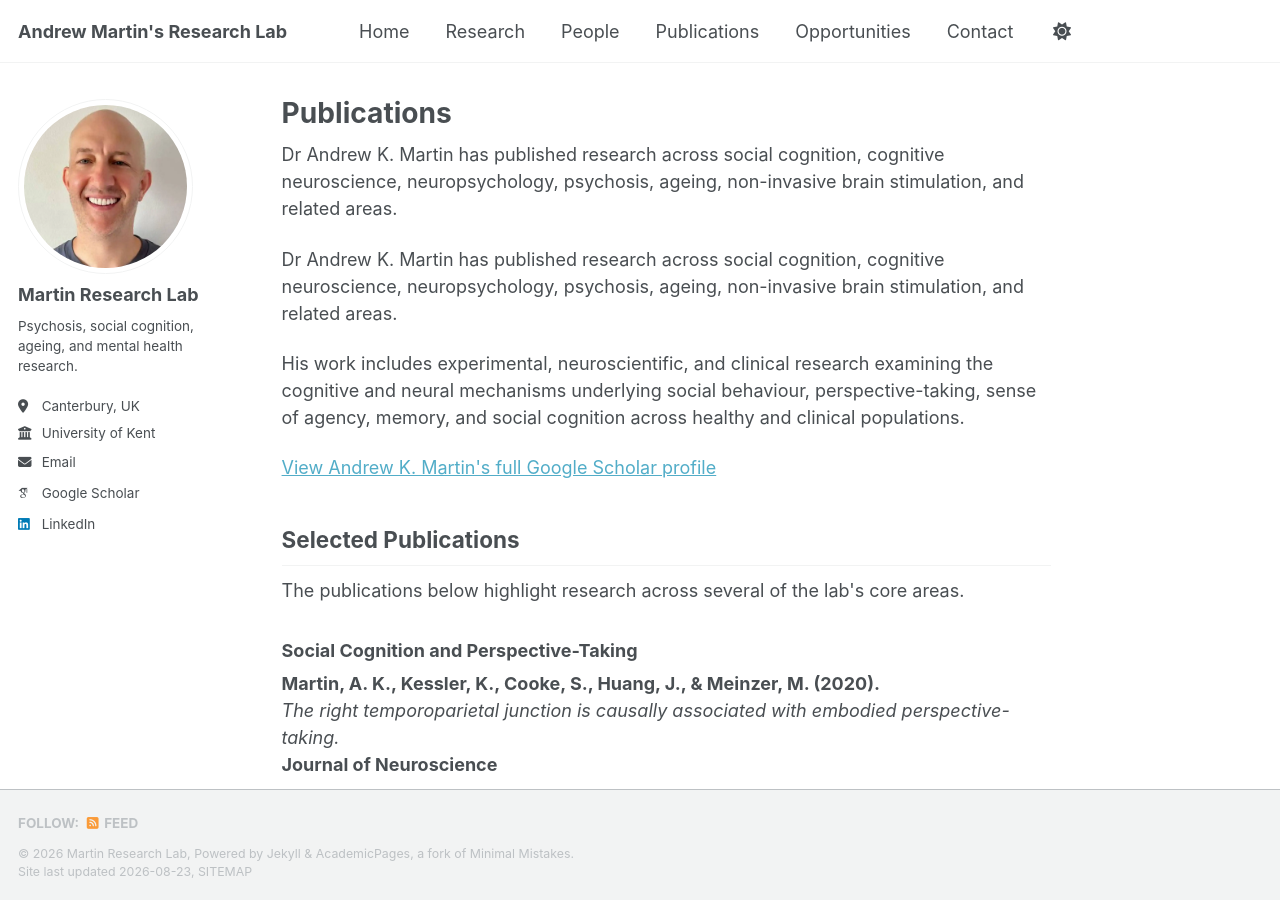
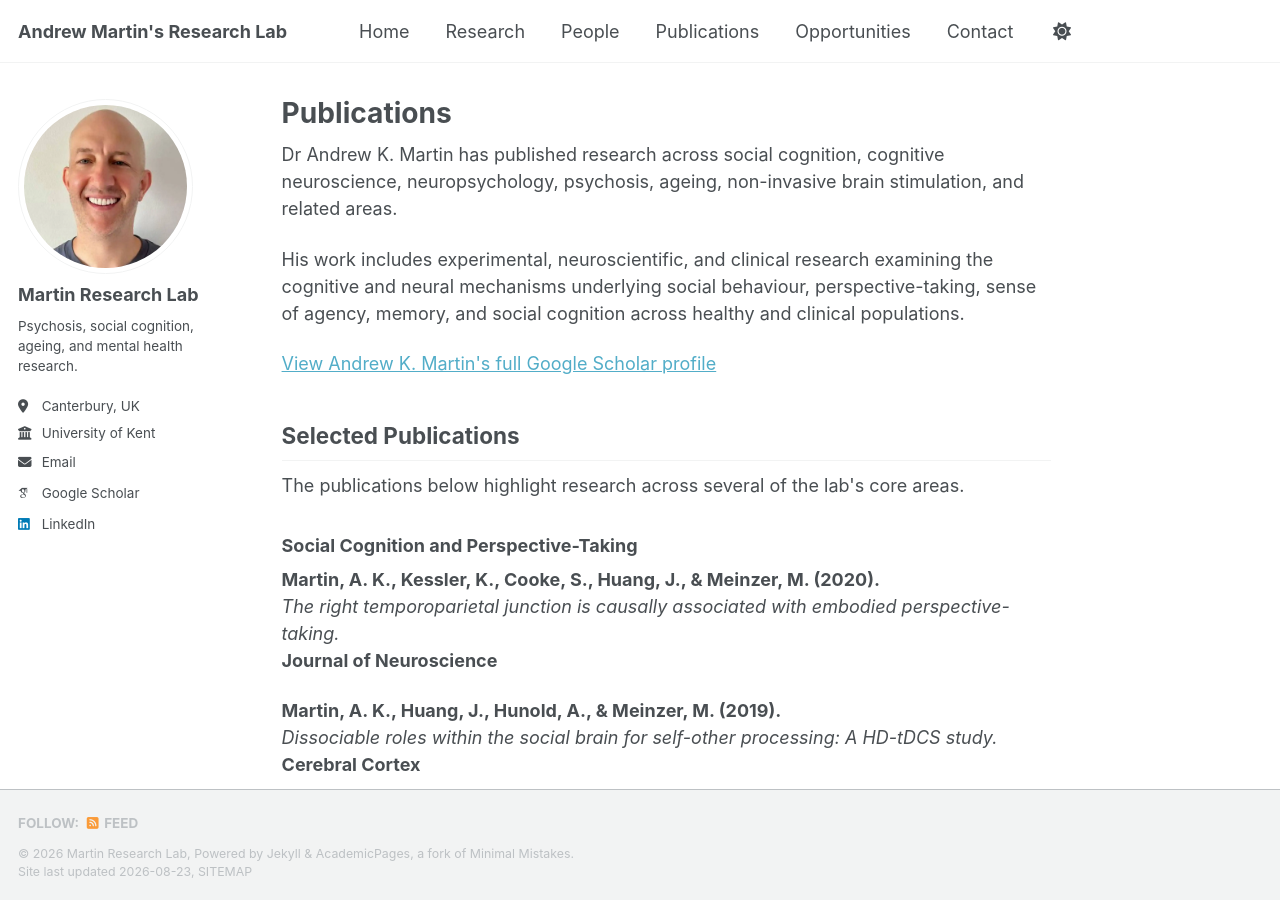
Before and after one commit to DacianS15/martins-lab.github.io, a Jekyll site: the page built from _pages/publications.md, in a window 1280 px wide and 900 px high. Built offline with Jekyll 4.4.1, drawn with Linux system fonts in a browser that asks for light colours; some web fonts are replaced; a script bundle is joined from its source files by our own code; library files that are not in the unit come from our copies.

Commit message:
Update publications.md

```diff
--- a/_pages/publications.md
+++ b/_pages/publications.md
@@ -4,10 +4,6 @@ permalink: /publications-test/
 author_profile: true
 ---
 
-<p>
-Dr Andrew K. Martin has published research across social cognition, cognitive neuroscience,
-neuropsychology, psychosis, ageing, non-invasive brain stimulation, and related areas.
-</p>
 <p>
 Dr Andrew K. Martin has published research across social cognition, cognitive neuroscience,
 neuropsychology, psychosis, ageing, non-invasive brain stimulation, and related areas.
```
